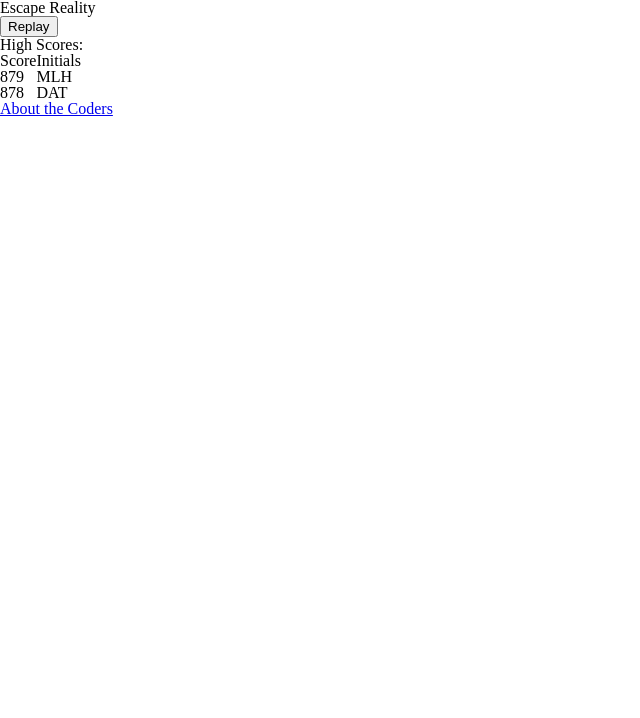
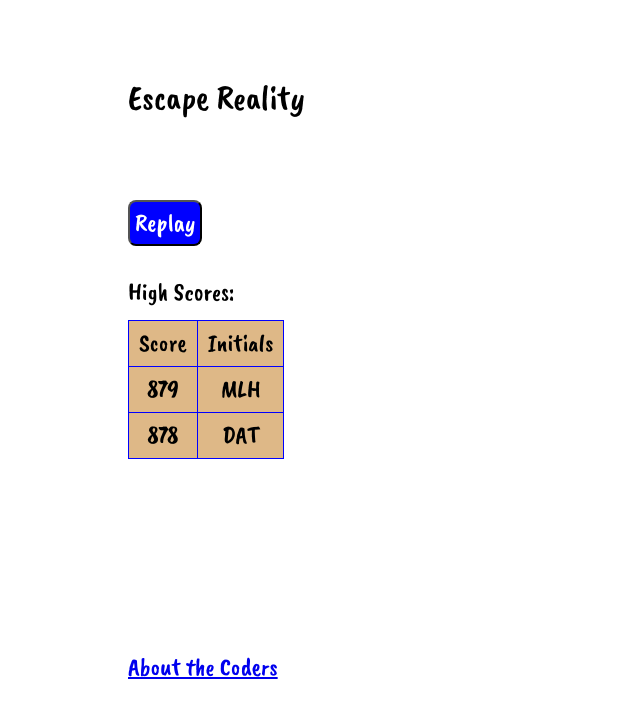
Before and after one commit to mlh6118/201EscapeRoom, a plain HTML site: page gameOver.html in a window 1280 px wide. Shown: the whole page, without its empty margins (0-640 px from the left). Drawn offline with nearby package versions, Linux system fonts and the light colour scheme.

Commit message:
Getting back to final project.

```diff
--- a/css/newStyle.css
+++ b/css/newStyle.css
@@ -261,3 +261,89 @@ footer {
   font-family: 'pillow';
   src: url('../imgs/MCKLSH.woff2') format('woff2');
 }
+
+
+
+h1 {
+  font-family: 'Caveat Brush', cursive;
+  font-size: 35px;
+  position: absolute;
+  top: 10%;
+  left: 10%;
+}
+
+table {
+  background: burlywood;
+  font-family: 'Caveat Brush', cursive;
+  font-size: 25px;
+  position: absolute;
+  top: 40%;
+  left: 10%;
+}
+
+thead,
+tbody {
+  border: blue 1px solid;
+}
+
+tr {
+  border: blue 1px solid;
+}
+
+td,
+th {
+  border: blue 1px solid;
+  padding: 10px;
+  text-align: center;
+}
+
+#winOrLose {
+  position: absolute;
+  font-family: 'Caveat Brush', cursive;
+  font-size: 25px;
+  top: 20%;
+  left: 10%;
+}
+
+#replay {
+  position: absolute;
+  top: 25%;
+  left: 10%;
+  font-family: 'Caveat Brush', cursive;
+  font-size: 25px;
+  background: blue;
+  color: white;
+  padding: 5px;
+  border-radius: 8px;
+}
+
+#replay:hover {
+  background: red;
+}
+
+h2 {
+  position: absolute;
+  font-family: 'Caveat Brush', cursive;
+  font-size: 25px;
+  top: 35%;
+  left: 10%;
+}
+
+a {
+  position: absolute;
+  font-family: 'Caveat Brush', cursive;
+  font-size: 25px;
+  bottom: 15%;
+  left: 10%;
+}
+
+#gameOver {
+  background:lightcoral;
+}
+
+#toys {
+  width: 250px;
+  position: absolute;
+  bottom: 35%;
+  left: 35%;
+}
--- a/gameOver.html
+++ b/gameOver.html
@@ -1,14 +1,17 @@
 <!DOCTYPE html>
 <html lang="en">
+
 <head>
   <meta charset="UTF-8">
   <meta http-equiv="X-UA-Compatible" content="IE=edge">
   <meta name="viewport" content="width=device-width, initial-scale=1.0">
   <link href="css/reset.css" rel="stylesheet">
   <link href="css/newStyle.css" rel="stylesheet">
- <link href="https://fonts.googleapis.com/css2?family=Caveat+Brush&family=Permanent+Marker&display=swap" rel="stylesheet">
+  <link href="https://fonts.googleapis.com/css2?family=Caveat+Brush&family=Permanent+Marker&display=swap"
+    rel="stylesheet">
   <title>Game Over!</title>
 </head>
+
 <body>
   <h1>Escape Reality</h1>
 
@@ -16,15 +19,19 @@
   <div id="winOrLose"></div>
 
   <button id='replay'>Replay</button>
- <div><h2>High Scores:</h2></div>
+  <div>
+    <h2>High Scores:</h2>
+  </div>
 
   <table>
     <thead>
       <tr>
-       <th>Score</th> <th>Initials</th>
+        <th>Score</th>
+        <th>Initials</th>
       </tr>
-   </thead>
-   <tr>
+    </thead id='thead'>
+    <tbody id = 'tbody'>
+      <tr id='firstRow'>
         <td>
           879
         </td>
@@ -32,7 +39,7 @@
           MLH
         </td>
       </tr>
-   <tr>
+      <tr id='secondRow'>
         <td>
           878
         </td>
@@ -40,6 +47,7 @@
           DAT
         </td>
       </tr>
+    </tbody>
   </table>
 
   <a href="aboutUs.html">About the Coders</a>
@@ -47,4 +55,5 @@
   <script src='js/winner.js'></script>
 
 </body>
+
 </html>
```
Also changed, not shown: aboutUs.html (+2 -1 lines), js/app.js (+14 -5 lines). Lines whose indentation alone changed are shown as unchanged.
